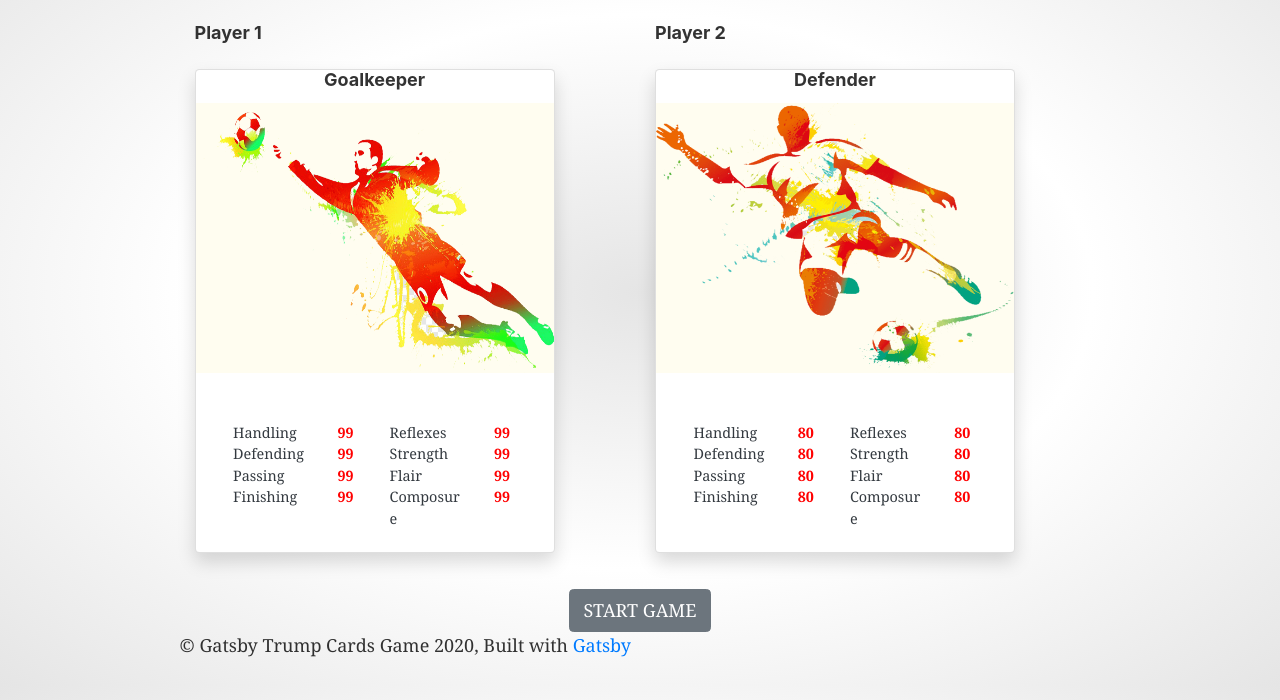
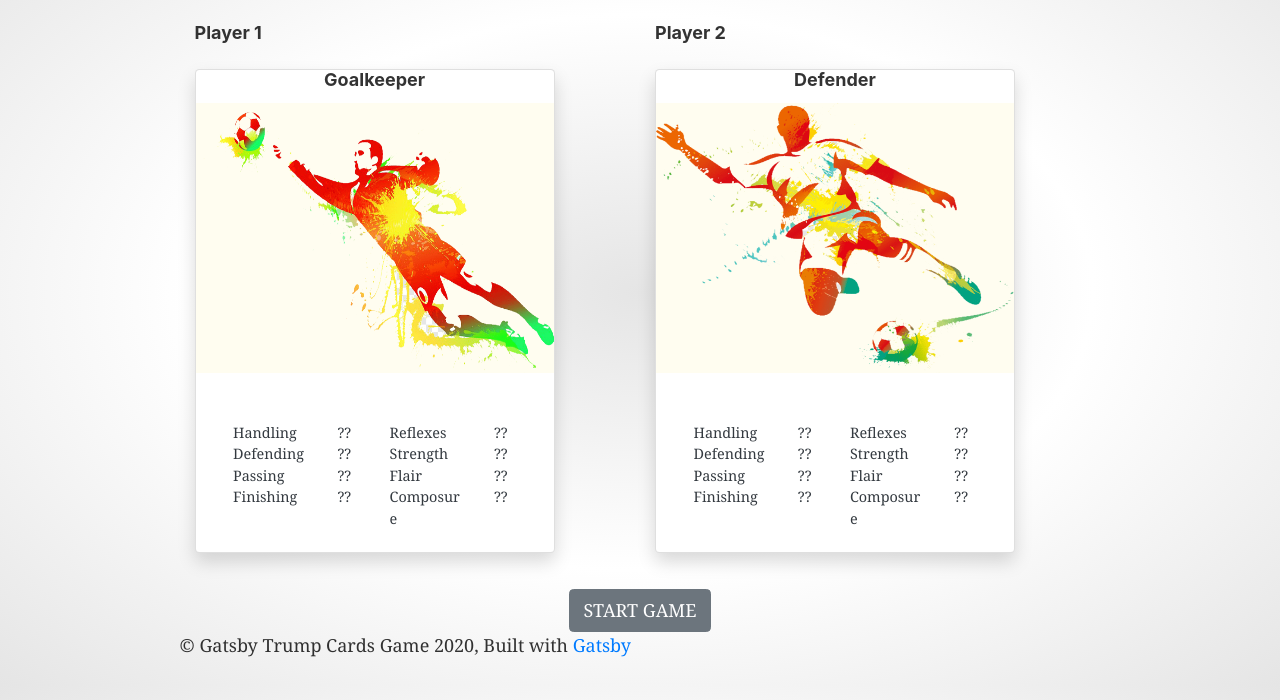
Before and after one commit to jmonfu/GatsbyTrumpCardsGame, a Gatsby site: page / in a window 1280 px wide. Shown: the part 100-800 px from the top of the page. Built offline with nearby package versions, Linux system fonts and the light colour scheme; Gatsby itself is replaced by a stand-in of ours.

Commit message:
hiding and showing the ratings

```diff
--- a/src/components/Cards/Card.js
+++ b/src/components/Cards/Card.js
@@ -1,6 +1,6 @@
 import React from "react"
 
-const Card = ({ cardInfo, onClick }) => {
+const Card = ({ cardInfo, onClick, showRatings }) => {
 
   const evenRatingRows = cardInfo.ratings.reduce(function (rows, key, index) {
     return (index % 2 === 0 ? rows.push([key])
@@ -19,9 +19,19 @@ const Card = ({ cardInfo, onClick }) => {
             evenRatingRows.map(row => (
             <div className="row" key={row[0].title}>
               <div className="col-md-4 text-left">{row[0].title}</div>
-              <div className="col-md-2 text-left card-rating-color" onClick={() => onClick({player: cardInfo.player, title: row[0].title, rating: row[0].rating})} >{row[0].rating}</div>
+              {
+                showRatings ?
+                <div className="col-md-2 text-left card-rating-color" onClick={() => onClick({player: cardInfo.player, title: row[0].title, rating: row[0].rating})} >{row[0].rating}</div>
+                  :
+                <div className="col-md-2 text-left" >??</div>
+              }
               <div className="col-md-4 text-left">{row[1].title}</div>
-              <div className="col-md-2 text-left card-rating-color" onClick={() => onClick({player: cardInfo.player, title: row[1].title, rating: row[1].rating})}>{row[1].rating}</div>
+              {
+                showRatings ?
+                <div className="col-md-2 text-left card-rating-color" onClick={() => onClick({player: cardInfo.player, title: row[1].title, rating: row[1].rating})}>{row[1].rating}</div>
+                  :
+                <div className="col-md-2 text-left" >??</div>
+              }
             </div>
             ))
           }
--- a/src/components/Cards/CardsBoard.js
+++ b/src/components/Cards/CardsBoard.js
@@ -1,31 +1,35 @@
-import React, {useState} from "react"
-import Card from './Card';
+import React, { useState, useEffect } from "react"
+import Card from "./Card"
 
-import joker from '../../assets/joker.png';
-import goalie from '../../assets/goalie.png';
-import defender from '../../assets/defender.png';
-import midfielder from '../../assets/midfielder.png';
-import attacker from '../../assets/attacker.png';
+import joker from "../../assets/joker.png"
+import goalie from "../../assets/goalie.png"
+import defender from "../../assets/defender.png"
+import midfielder from "../../assets/midfielder.png"
+import attacker from "../../assets/attacker.png"
 
 const CardsBoard = () => {
+  const [ratingObj, setRatingObj] = useState({});
+  const [visible1, setVisible1 ] = useState(false);
+  const [visible2, setVisible2 ] = useState(false);
 
-const [ ratingObj, setRatingObj ] = useState({});
-console.log(ratingObj);
+  useEffect(() => {
+    doProcessing()
+  }, [ratingObj])
 
   const cardInfo1 = {
     player: 1,
     image: goalie,
     title: "Goalkeeper",
     ratings: [
-    {title: "Handling", rating: "99"},
-    {title: "Reflexes", rating: "99"},
-    {title: "Defending", rating: "99"},
-    {title: "Strength", rating: "99"},
-    {title: "Passing", rating: "99"},
-    {title: "Flair", rating: "99"},
-    {title: "Finishing", rating: "99"},
-    {title: "Composure", rating: "99"},
-  ]
+      { title: "Handling", rating: "99" },
+      { title: "Reflexes", rating: "99" },
+      { title: "Defending", rating: "99" },
+      { title: "Strength", rating: "99" },
+      { title: "Passing", rating: "99" },
+      { title: "Flair", rating: "99" },
+      { title: "Finishing", rating: "99" },
+      { title: "Composure", rating: "99" },
+    ],
   }
 
   const cardInfo2 = {
@@ -33,15 +37,39 @@ const cardInfo2 = {
     image: defender,
     title: "Defender",
     ratings: [
-    {title: "Handling", rating: "80"},
-    {title: "Reflexes", rating: "80"},
-    {title: "Defending", rating: "80"},
-    {title: "Strength", rating: "80"},
-    {title: "Passing", rating: "80"},
-    {title: "Flair", rating: "80"},
-    {title: "Finishing", rating: "80"},
-    {title: "Composure", rating: "80"},
-  ]
+      { title: "Handling", rating: "80" },
+      { title: "Reflexes", rating: "80" },
+      { title: "Defending", rating: "80" },
+      { title: "Strength", rating: "80" },
+      { title: "Passing", rating: "80" },
+      { title: "Flair", rating: "80" },
+      { title: "Finishing", rating: "80" },
+      { title: "Composure", rating: "80" },
+    ],
+  }
+
+  const doProcessing = () => {
+    const {player, title, rating} = ratingObj;
+
+    if (player === 1){
+      // reveal opp card
+      // get the same value id
+      // deduct the value
+      // if value is +ve then holding player wins (gets opponent card)
+      // if value is -ve opponent wins (looses card to opponent)
+      // if draw opp wins (looses card to opponent)
+      // Add or subtract the card counter for both players
+    };
+  }
+
+  const startGame = () => {
+    setVisible1(true);
+    setVisible2(false);
+    //generate the card’s values
+    //distribute 26 cards at random when the game start
+    //queue the first card to Player 1
+    //queue the first card to Player 2
+    //unMask ratings of Player 1
   }
 
   return (
@@ -51,16 +79,31 @@ const cardInfo2 = {
           <div>
             <h4>Player 1</h4>
           </div>
-          <Card cardInfo={cardInfo1} onClick={ratingObj => setRatingObj(ratingObj)} />
+          <Card
+            cardInfo={cardInfo1}
+            showRatings={visible1}
+            onClick={ratingObj => setRatingObj(ratingObj)}
+          />
         </div>
         <div className="col-md-6">
           <h4>Player 2</h4>
-          <Card cardInfo={cardInfo2} onClick={ratingObj => setRatingObj(ratingObj)}/>
+          <Card
+            cardInfo={cardInfo2}
+            showRatings={visible2}
+            onClick={ratingObj => setRatingObj(ratingObj)}
+          />
         </div>
       </div>
       <div className="row top-buffer">
         <div className="col-md-12 text-center">
-          <button id="startGameBtn" name="StartGameButton" className="btn btn-secondary">START GAME</button>
+          <button
+            id="startGameBtn"
+            name="StartGameButton"
+            className="btn btn-secondary"
+            onClick={() => startGame()}
+          >
+            START GAME
+          </button>
         </div>
       </div>
     </div>
```
Lines whose indentation alone changed are shown as unchanged.
